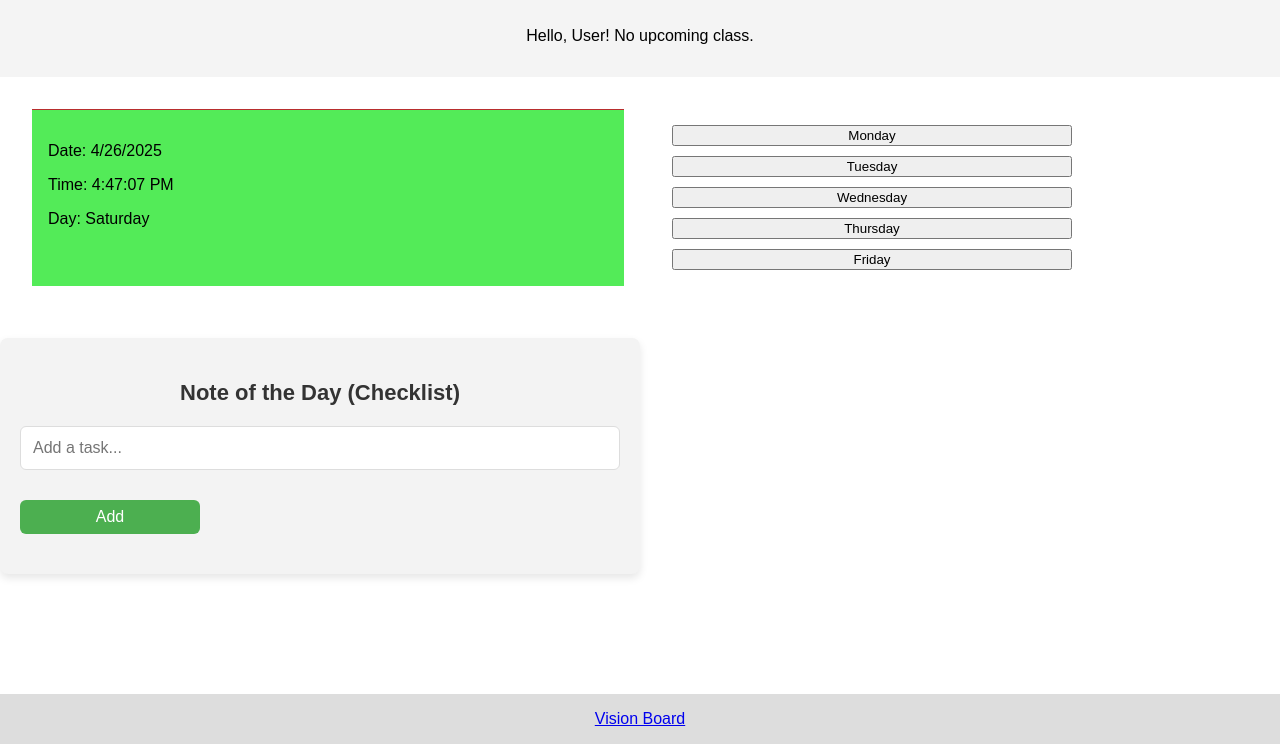
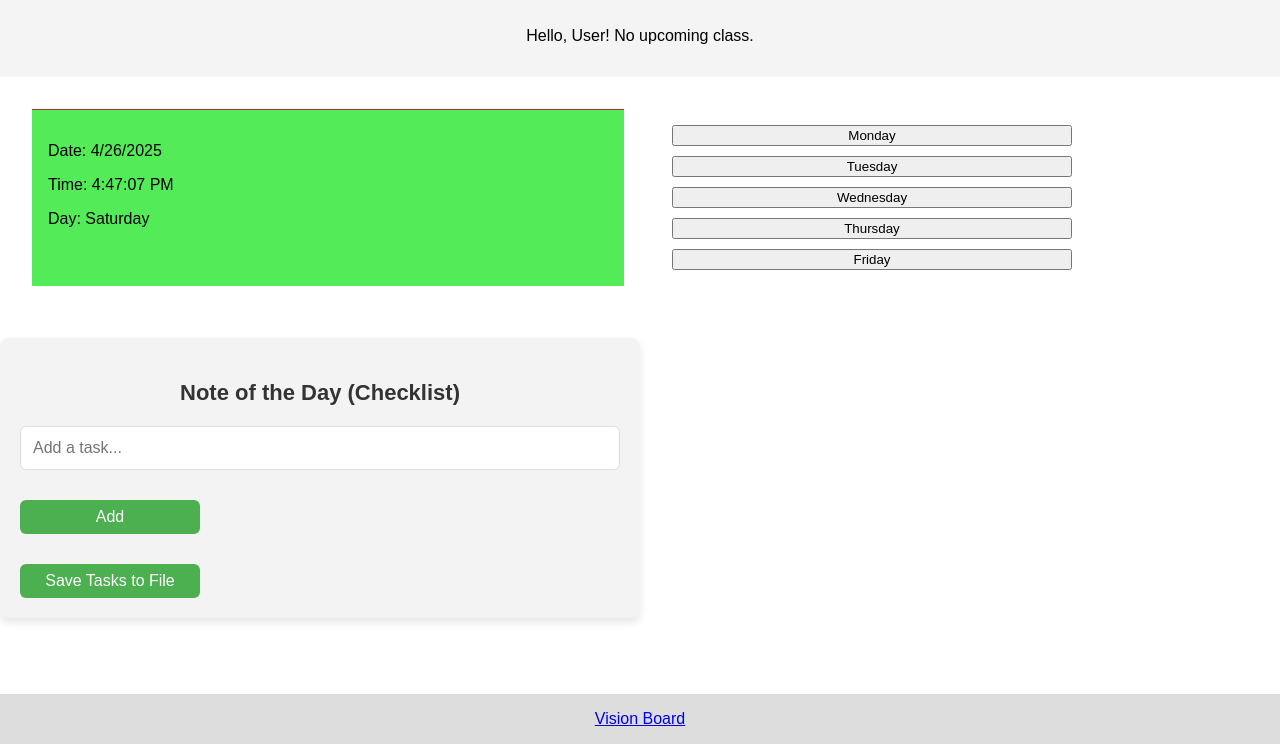
Before and after one commit to JethroWang43/Schedule, a plain HTML site: page index.html in a window 1280 px wide. Shown: the part 56-800 px from the top of the page. Drawn offline with Linux system fonts and the light colour scheme.

Commit message:
Update index.html

```diff
--- a/index.html
+++ b/index.html
@@ -42,7 +42,10 @@
     <input type="text" id="taskInput" placeholder="Add a task..." />
     <button onclick="addTask()">Add</button>
     <ul id="taskList"></ul>
+    <button onclick="downloadTasks()">Save Tasks to File</button>
   </section>
+
+
 
 
 
```
